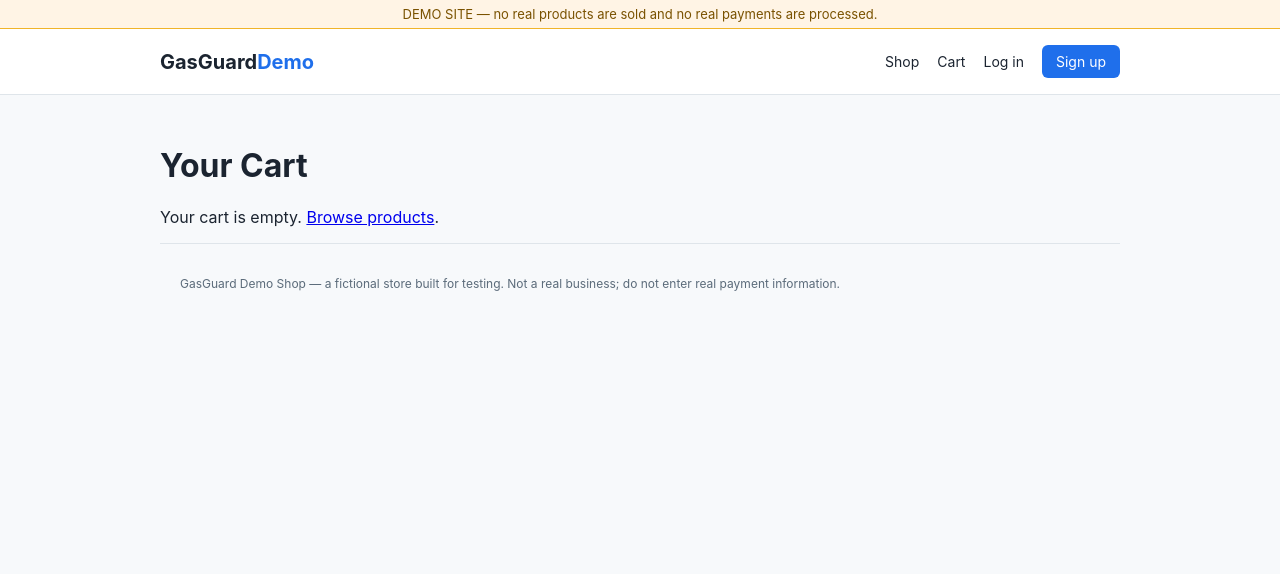
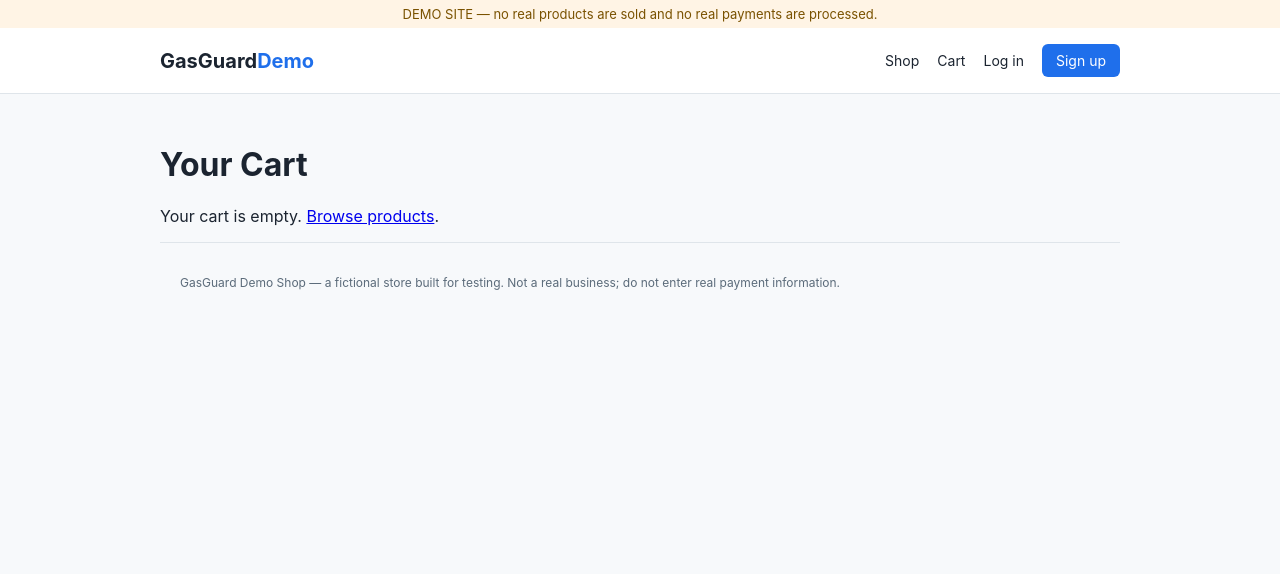
Before and after one commit to SzJasonHuang/Mock-CI, a Node project: template views/cart.ejs in a window 1280 px wide. Shown: the top 574 px of the page. Run offline with Node 20 templates, Linux system fonts and the light colour scheme; the template is opened without the code that fills it, so the values that code supplies are empty.

Commit message:
cosmetic

```diff
--- a/public/css/style.css
+++ b/public/css/style.css
@@ -9,7 +9,7 @@
   --danger: #c0392b;
   --success: #1e7e34;
   --warn-bg: #fff4e5;
-  --warn-border: #f0b429;
+
 
 }
 
```
